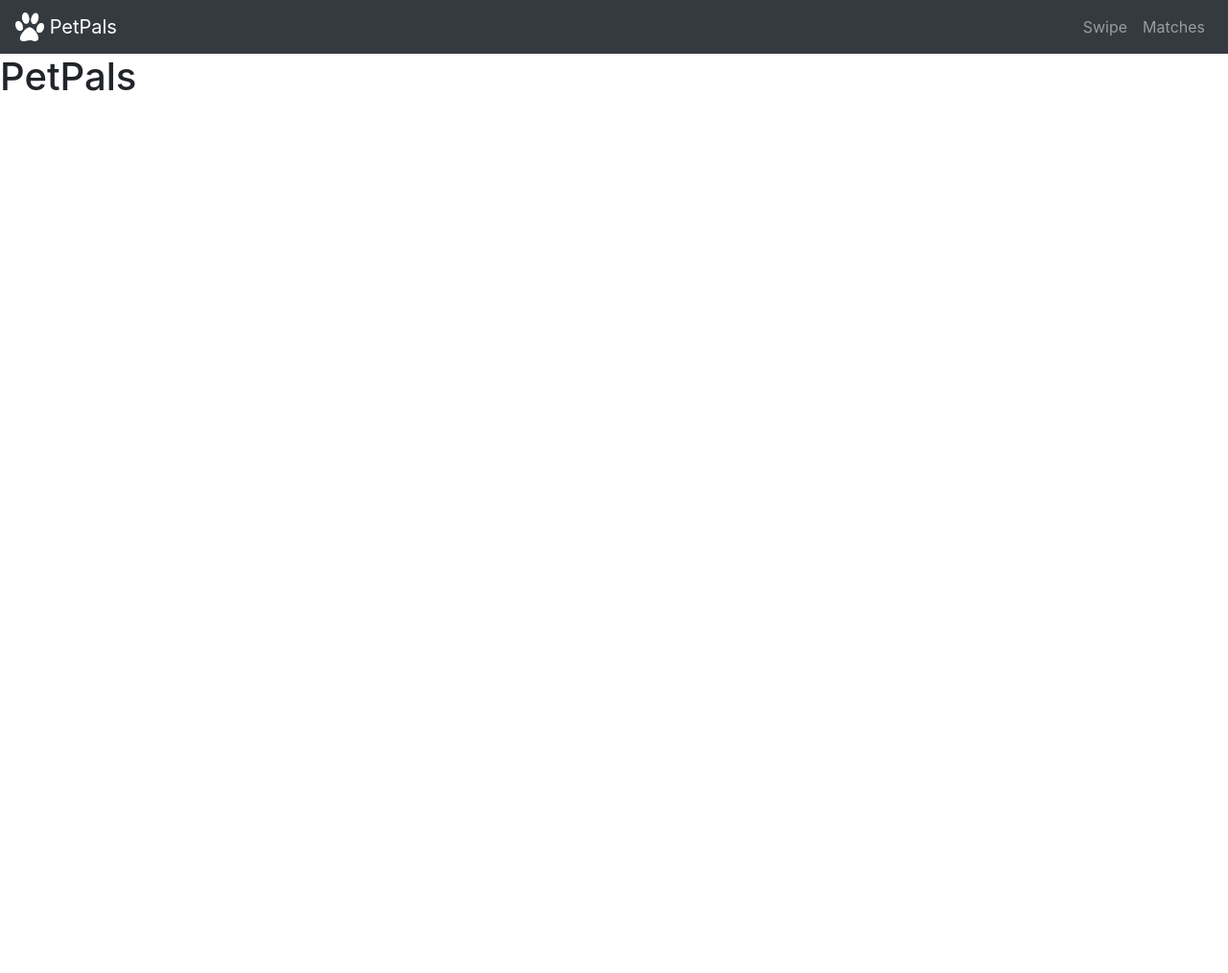
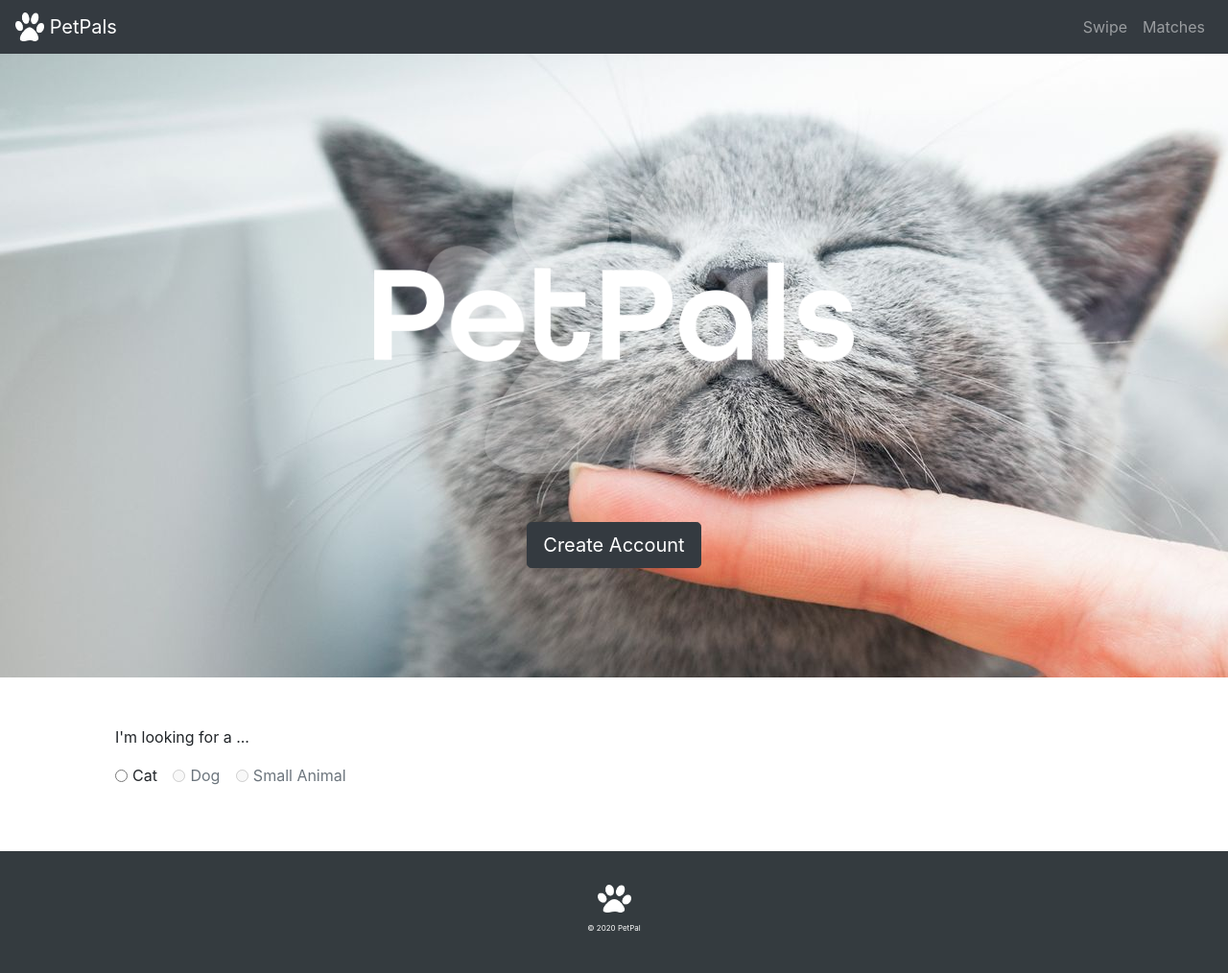
Before and after one commit to alikasper/PetPals, a plain HTML site: page index.html in a window 1280 px wide. Shown: the whole page at 96% size. Before the commit the page ends 800 px from the top, so only its background shows below. Drawn offline with nearby package versions, Linux system fonts and the light colour scheme.

Commit message:
update index

```diff
--- a/index.html
+++ b/index.html
@@ -10,9 +10,9 @@
             <a class="navbar-brand" href="#">
                 <img src="images/paw.png" width="30" height="30" class="d-inline-block align-top" alt="" loading="lazy">
                 PetPals
-              </a>
+            </a>
             <button class="navbar-toggler" type="button" data-toggle="collapse" data-target="#navbarNav" aria-controls="navbarNav" aria-expanded="false" aria-label="Toggle navigation">
-              <span class="navbar-toggler-icon"></span>
+                <span class="navbar-toggler-icon"></span>
             </button>
             <div class="collapse navbar-collapse justify-content-end" id="navbarNav">
               <ul class="navbar-nav">
@@ -24,11 +24,39 @@
                 </li>
               </ul>
             </div>
-          </nav>
+        </nav>
+
 
         <div class="logoCont">
-            <h1>PetPals</h1>
+            <img id="logo" class="mx-auto" src="images/logo_paw.png" width="500">
+            <div class="col text-center">
+                <button type="button" class="btn btn-dark btn-lg">Create Account</button>
+            </div>
         </div>
+
+        <div class="petForm container-lg">
+            <form>
+                <p>I'm looking for a ... </p>
+                <div class="form-check form-check-inline">
+                    <input class="form-check-input" type="radio" name="inlineRadioOptions" id="inlineRadio1" value="option1">
+                    <label class="form-check-label" for="inlineRadio1">Cat</label>
+                  </div>
+                  <div class="form-check form-check-inline">
+                    <input class="form-check-input" type="radio" name="inlineRadioOptions" id="inlineRadio2" value="option2" disabled>
+                    <label class="form-check-label" for="inlineRadio2">Dog</label>
+                  </div>
+                  <div class="form-check form-check-inline">
+                    <input class="form-check-input" type="radio" name="inlineRadioOptions" id="inlineRadio3" value="option3" disabled>
+                    <label class="form-check-label" for="inlineRadio3">Small Animal</label>
+                  </div>
+            </form>
+        </div>
+
+        <div class="footer">
+            <img class="footer-logo" src="images/paw.png" width="35px">
+            <p id="copyright">&copy; 2020 PetPal</p>
+        </div>
+
 
         <script src="https://code.jquery.com/jquery-3.5.1.slim.min.js" integrity="sha384-DfXdz2htPH0lsSSs5nCTpuj/zy4C+OGpamoFVy38MVBnE+IbbVYUew+OrCXaRkfj" crossorigin="anonymous"></script>
         <script src="https://cdn.jsdelivr.net/npm/popper.js@1.16.1/dist/umd/popper.min.js" integrity="sha384-9/reFTGAW83EW2RDu2S0VKaIzap3H66lZH81PoYlFhbGU+6BZp6G7niu735Sk7lN" crossorigin="anonymous"></script>
--- a/styles.css
+++ b/styles.css
@@ -0,0 +1,30 @@
+img#logo {
+    display: block;
+    margin: 25px auto 50px auto;
+}
+
+.logoCont {
+    background-image: url("images/cat.jpg");
+    height: 650px;
+    padding: 75px 50px 50px 50px;
+}
+
+.petForm {
+    padding: 50px;
+    margin: 0 auto 0 auto;
+}
+
+.footer {
+    padding: 25px;
+    background-color: #343b3f;
+    color: white;
+    text-align: center;
+}
+
+.footer-logo {
+    margin: 10px;
+}
+
+#copyright {
+    font-size: .5em;
+}
```
Also changed, not shown: images/cat.jpg (added), images/logo_paw.png (added), 1 other file.
